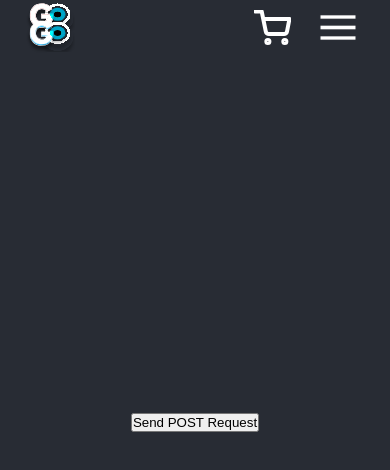
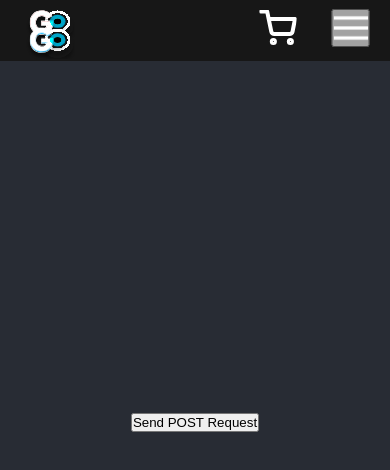
Before and after one commit to draginojd/MY-PORTFOLIO-STORE, a React (Create React App) app in the folder portfolio-store/: page / in a window 390 px wide. Shown: the top 470 px of the page. Built offline with nearby package versions, Linux system fonts and the light colour scheme.

Commit message:
hamburger menu strucutre added

```diff
--- a/portfolio-store/src/App.css
+++ b/portfolio-store/src/App.css
@@ -8,38 +8,106 @@
 }
 
 .navbar{
-  position: absolute;
-  padding: 0.2rem;
+  position: absolute; /*Mabye sticky later */
+  padding: 0;
+  margin: 0;
   margin: 0;
   width: 100%;
-  height: 51px;
+  height: 61px;
+  background-color: #171717;
 }
 
 .logo{
+  top: 0.6rem;
   position: absolute;
   left: 25px;
   margin: 0;
   padding: 0;
 }
 .shopping-cart-container{
+  top: 0.6rem;
   position: absolute;
-  right: 25%;
-  width: 50px;
-  height: 50px;
+  right: 23%;
+  width: 2.8rem;
+  height: 2.3rem;
 }
 
 .shopping-cart{
-width: 37px;
-height: 50px;
+  position: relative;
+  width: 100%;
+  height: 100%;
+}
+
+.burger-container{
+  top: 0.6rem;
+  right: 1.2rem;
+  width: 2.5rem;
+  height: 2.3rem;
+  margin: 0;
+  padding: 0;
+  position: absolute;
+  border-radius: 0;
+}
+
+.burger-checkbox{
+  position: absolute;
+  margin: 0;
+  padding: 0;
+  right: -2px;
+  top: -1px;
+  width: 2.8rem;
+  height: 2.4rem;
+  transition: background-color 0.3s ease;
+  opacity: 0.6;
+  cursor: pointer;
+  z-index: 3;
 }
 
 .hamburger{
+  padding: 0;
+  margin: 0;
+  position: relative;
+  width: 100%;
+  height: 100%;
+  cursor: pointer;
+  z-index: 2;
+}
+
+.hamburger-menu{
+  display: none;
+}
+
+#burger-checkbox:checked ~ .hamburger-menu {
   position: absolute;
-  top: 10px;
-  right: 30px;
-  width: 48px;
-  height: 35px;
-  margin-right: 1vw;
+  display: flex;
+  flex-direction: column;
+  padding: 0;
+  margin: 0;
+  top: -1rem;
+  width: 379px;
+  height: 100vh;
+  left: -20rem;
+  background-color: rgb(255, 255, 255);
+  opacity: 0.8;
+
+}
+
+#burger-checkbox:checked ~ .hamburger-menu .hamburger-menu-link{
+  margin: 1rem;
+  padding: 1.5vh;
+}
+
+#burger-checkbox:checked ~ .hamburger-menu .hamburger-menu-link-container:first-of-type{
+margin-top: 5rem;
+}
+
+.hamburger-menu-link-container{
+  background-color: red;
+  padding: 1rem;
+}
+
+.hamburger-menu-link-container{
+  flex-direction: row;
 }
 
 @media (prefers-reduced-motion: no-preference) {
--- a/portfolio-store/src/Navbar.jsx
+++ b/portfolio-store/src/Navbar.jsx
@@ -12,9 +12,39 @@ function Navbar() {
       <div className="shopping-cart-container">
         <img src="/shopping-cart.svg" alt="shopping cart icon" className="shopping-cart" width="50" height="50"/>
       </div>
+
+
       <div className="burger-container">
-        <img src="/burgericon.svg" alt="burger sidebar button mobile" className="hamburger" width="50" height="50" />
+        <input type="checkbox" id="burger-checkbox" className="burger-checkbox"/>
+        <img src="/burgericon.svg" alt="burger sidebar button mobile" width="50" height="50" className="hamburger"/>
+
+        <div className="hamburger-menu">
+          <div className="hamburger-menu-link-container">
+           <img src="#" alt="home img" className="hambruger-menu-home" />   <a href="#" className="hamburger-menu-link">HOME</a>
+          </div>
+          <div className="hamburger-menu-link-container">
+            <img src="#" alt="home img" className="hambruger-menu-home" />   <a href="#" className="hamburger-menu-link">HOME</a>
+          </div>
+          <div className="hamburger-menu-link-container">
+            <img src="#" alt="home img" className="hambruger-menu-home" />   <a href="#" className="hamburger-menu-link">HOME</a>
+          </div>
+          <div className="hamburger-menu-link-container">
+            <img src="#" alt="home img" className="hambruger-menu-home" />   <a href="#" className="hamburger-menu-link">HOME</a>
+          </div>
+          <div className="hamburger-menu-link-container">
+            <img src="#" alt="home img" className="hambruger-menu-home" />   <a href="#" className="hamburger-menu-link">HOME</a>
+          </div>
+          <div className="hamburger-menu-link-container">
+            <img src="#" alt="home img" className="hambruger-menu-home" />   <a href="#" className="hamburger-menu-link">HOME</a>
+          </div>
+          <div className="hamburger-menu-link-container">
+            <img src="#" alt="home img" className="hambruger-menu-home" />   <a href="#" className="hamburger-menu-link">HOME</a>
+        </div>
+
+
+        </div>
       </div>
+
     </nav>
   );
 };
```
